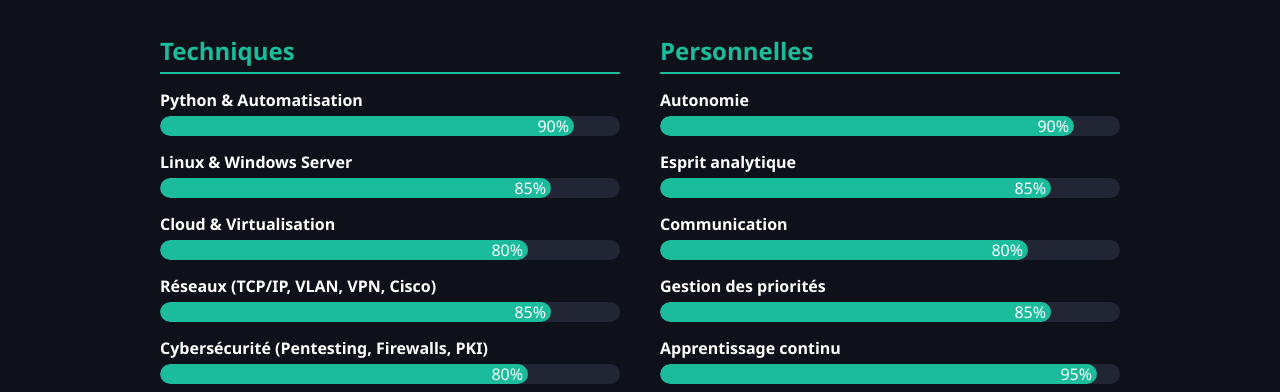
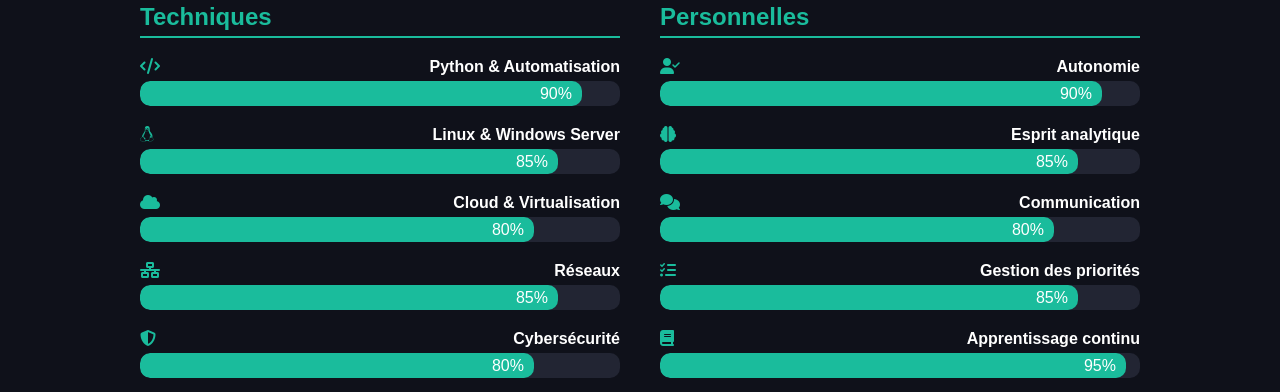
Before and after one commit to Elwiz2000/Elwiz2000.github.io, a plain HTML site: page competences.html in a window 1280 px wide. Shown: the part 202-594 px from the top of the page. Drawn offline with Linux system fonts and the light colour scheme.

Commit message:
Update competences.html

```diff
--- a/competences.html
+++ b/competences.html
@@ -4,11 +4,11 @@
 <meta charset="UTF-8">
 <meta name="viewport" content="width=device-width, initial-scale=1.0">
 <title>Compétences - Ouiza Manseur</title>
-    <link rel="stylesheet" href="style.css">
+<link rel="stylesheet" href="https://cdnjs.cloudflare.com/ajax/libs/font-awesome/6.4.0/css/all.min.css">
 <style>
 body {
+    margin: 0;
     font-family: 'Arial', sans-serif;
-            margin: 0;
     background-color: #0f111a;
     color: #fff;
 }
@@ -56,31 +56,42 @@
 }
 .skills-column h2 {
     color: #1abc9c;
+    margin-bottom: 20px;
     border-bottom: 2px solid #1abc9c;
     padding-bottom: 5px;
 }
 .skill {
-            margin: 15px 0;
+    margin: 20px 0;
 }
 .skill-name {
     display: flex;
     justify-content: space-between;
     font-weight: bold;
+    margin-bottom: 5px;
 }
 .skill-bar {
     background-color: #222533;
     border-radius: 10px;
     overflow: hidden;
-            height: 20px;
-            margin-top: 5px;
+    height: 25px;
 }
 .skill-level {
     height: 100%;
     background-color: #1abc9c;
     text-align: right;
-            padding-right: 5px;
-            line-height: 20px;
+    padding-right: 10px;
+    line-height: 25px;
     border-radius: 10px;
+    width: 0;
+    animation: fillBar 1.5s forwards;
+}
+@keyframes fillBar {
+    from {width: 0;}
+    to {width: var(--skill-width);}
+}
+.skill i {
+    margin-right: 10px;
+    color: #1abc9c;
 }
 footer {
     text-align: center;
@@ -105,35 +116,35 @@
 
 <main>
 <h1>Mes Compétences</h1>
+<div class="skills-container">
 
-        <div class="skills-container">
 <!-- Colonnes Techniques -->
 <div class="skills-column">
 <h2>Techniques</h2>
 
 <div class="skill">
-                    <div class="skill-name">Python & Automatisation</div>
-                    <div class="skill-bar"><div class="skill-level" style="width: 90%;">90%</div></div>
+    <div class="skill-name"><i class="fas fa-code"></i> Python & Automatisation</div>
+    <div class="skill-bar"><div class="skill-level" style="--skill-width:90%;">90%</div></div>
 </div>
 <div class="skill">
-                    <div class="skill-name">Linux & Windows Server</div>
-                    <div class="skill-bar"><div class="skill-level" style="width: 85%;">85%</div></div>
+    <div class="skill-name"><i class="fab fa-linux"></i> Linux & Windows Server</div>
+    <div class="skill-bar"><div class="skill-level" style="--skill-width:85%;">85%</div></div>
 </div>
 <div class="skill">
-                    <div class="skill-name">Cloud & Virtualisation</div>
-                    <div class="skill-bar"><div class="skill-level" style="width: 80%;">80%</div></div>
+    <div class="skill-name"><i class="fas fa-cloud"></i> Cloud & Virtualisation</div>
+    <div class="skill-bar"><div class="skill-level" style="--skill-width:80%;">80%</div></div>
 </div>
 <div class="skill">
-                    <div class="skill-name">Réseaux (TCP/IP, VLAN, VPN, Cisco)</div>
-                    <div class="skill-bar"><div class="skill-level" style="width: 85%;">85%</div></div>
+    <div class="skill-name"><i class="fas fa-network-wired"></i> Réseaux</div>
+    <div class="skill-bar"><div class="skill-level" style="--skill-width:85%;">85%</div></div>
 </div>
 <div class="skill">
-                    <div class="skill-name">Cybersécurité (Pentesting, Firewalls, PKI)</div>
-                    <div class="skill-bar"><div class="skill-level" style="width: 80%;">80%</div></div>
+    <div class="skill-name"><i class="fas fa-shield-alt"></i> Cybersécurité</div>
+    <div class="skill-bar"><div class="skill-level" style="--skill-width:80%;">80%</div></div>
 </div>
 <div class="skill">
-                    <div class="skill-name">Docker & CI/CD</div>
-                    <div class="skill-bar"><div class="skill-level" style="width: 75%;">75%</div></div>
+    <div class="skill-name"><i class="fas fa-docker"></i> Docker & CI/CD</div>
+    <div class="skill-bar"><div class="skill-level" style="--skill-width:75%;">75%</div></div>
 </div>
 </div>
 
@@ -142,26 +153,27 @@
 <h2>Personnelles</h2>
 
 <div class="skill">
-                    <div class="skill-name">Autonomie</div>
-                    <div class="skill-bar"><div class="skill-level" style="width: 90%;">90%</div></div>
+    <div class="skill-name"><i class="fas fa-user-check"></i> Autonomie</div>
+    <div class="skill-bar"><div class="skill-level" style="--skill-width:90%;">90%</div></div>
 </div>
 <div class="skill">
-                    <div class="skill-name">Esprit analytique</div>
-                    <div class="skill-bar"><div class="skill-level" style="width: 85%;">85%</div></div>
+    <div class="skill-name"><i class="fas fa-brain"></i> Esprit analytique</div>
+    <div class="skill-bar"><div class="skill-level" style="--skill-width:85%;">85%</div></div>
 </div>
 <div class="skill">
-                    <div class="skill-name">Communication</div>
-                    <div class="skill-bar"><div class="skill-level" style="width: 80%;">80%</div></div>
+    <div class="skill-name"><i class="fas fa-comments"></i> Communication</div>
+    <div class="skill-bar"><div class="skill-level" style="--skill-width:80%;">80%</div></div>
 </div>
 <div class="skill">
-                    <div class="skill-name">Gestion des priorités</div>
-                    <div class="skill-bar"><div class="skill-level" style="width: 85%;">85%</div></div>
+    <div class="skill-name"><i class="fas fa-tasks"></i> Gestion des priorités</div>
+    <div class="skill-bar"><div class="skill-level" style="--skill-width:85%;">85%</div></div>
 </div>
 <div class="skill">
-                    <div class="skill-name">Apprentissage continu</div>
-                    <div class="skill-bar"><div class="skill-level" style="width: 95%;">95%</div></div>
+    <div class="skill-name"><i class="fas fa-book"></i> Apprentissage continu</div>
+    <div class="skill-bar"><div class="skill-level" style="--skill-width:95%;">95%</div></div>
 </div>
 </div>
+
 </div>
 </main>
 
```
Lines whose indentation alone changed are shown as unchanged.
